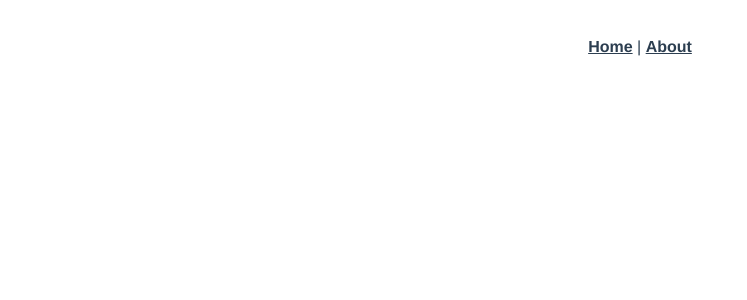
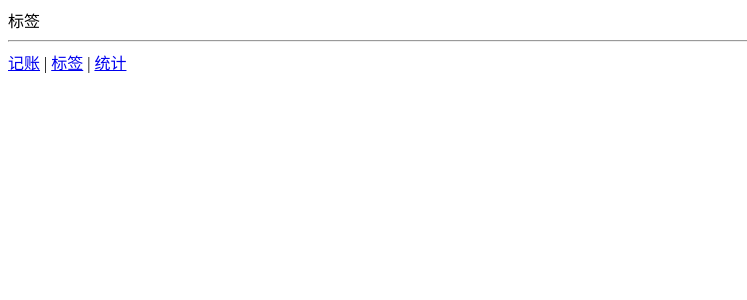
Before and after one commit to yeshiqing/jiandanji, a Vue app: page /#/labels in a window 1280 px wide. Shown: the top 300 px of the page, without its empty margins (0-747 px from the left). Built offline with nearby package versions, Linux system fonts and the light colour scheme.

Commit message:
创建三个页面

```diff
--- a/src/App.vue
+++ b/src/App.vue
@@ -1,10 +1,12 @@
 <template>
-  <div id="app">
-    <div id="nav">
-      <router-link to="/">Home</router-link> |
-      <router-link to="/about">About</router-link>
-    </div>
+  <div>
     <router-view/>
+    <hr/>
+    <router-link to="/money">记账</router-link>
+    |
+    <router-link to="/labels">标签</router-link>
+    |
+    <router-link to="/statistics">统计</router-link>
   </div>
 </template>
 
--- a/src/router/index.ts
+++ b/src/router/index.ts
@@ -1,27 +1,32 @@
-import Vue from 'vue'
-import VueRouter, { RouteConfig } from 'vue-router'
-import Home from '../views/Home.vue'
+import Vue from 'vue';
+import VueRouter, {RouteConfig} from 'vue-router';
+import Money from '@/views/Money.vue';
+import Labels from '@/views/Labels.vue';
+import Statistics from '@/views/Statistics.vue';
 
-Vue.use(VueRouter)
+Vue.use(VueRouter);
 
 const routes: Array<RouteConfig> = [
   {
     path: '/',
-    name: 'Home',
-    component: Home
+    component: Money
   },
   {
-    path: '/about',
-    name: 'About',
-    // route level code-splitting
-    // this generates a separate chunk (about.[hash].js) for this route
-    // which is lazy-loaded when the route is visited.
-    component: () => import(/* webpackChunkName: "about" */ '../views/About.vue')
+    path: '/money',
+    component: Money
+  },
+  {
+    path: '/labels',
+    component: Labels
+  },
+  {
+    path: '/statistics',
+    component: Statistics
   }
-]
+];
 
 const router = new VueRouter({
   routes
-})
+});
 
-export default router
+export default router;
--- /dev/null
+++ b/src/views/Labels.vue
@@ -0,0 +1,13 @@
+<template>
+  <div>标签</div>
+</template>
+
+<script lang="ts">
+export default {
+  name: 'Labels'
+};
+</script>
+
+<style lang="scss" scoped>
+
+</style>
--- /dev/null
+++ b/src/views/Money.vue
@@ -0,0 +1,13 @@
+<template>
+  <div>记账</div>
+</template>
+
+<script lang="ts">
+export default {
+  name: 'Money'
+};
+</script>
+
+<style lang="scss" scoped>
+
+</style>
--- /dev/null
+++ b/src/views/Statistics.vue
@@ -0,0 +1,13 @@
+<template>
+  <div>统计</div>
+</template>
+
+<script lang="ts">
+export default {
+  name: 'Statistics'
+};
+</script>
+
+<style lang="scss" scoped>
+
+</style>
```
Also changed, not shown: 1 other file (tests, documents, lock files or other folders).
